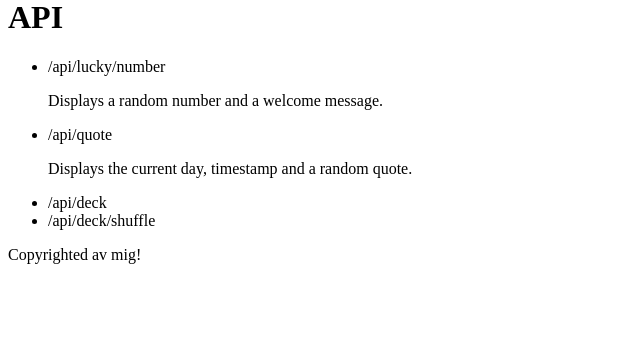
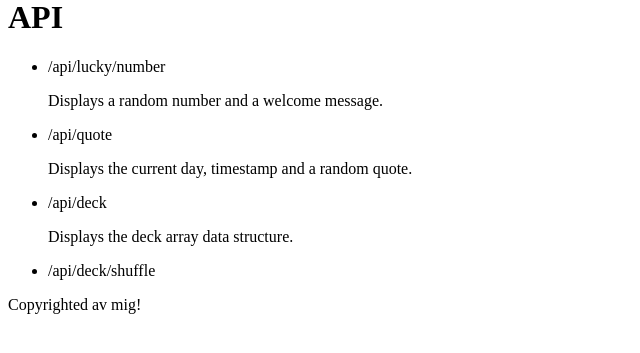
Before and after one commit to davidallert/mvc, a Symfony app: template templates/api.html.twig in a window 1280 px wide. Shown: the part 164-517 px from the top of the page, without its empty margins (0-640 px from the left). Run offline with Twig, Linux system fonts and the light colour scheme; the template is opened without the code that fills it, so the values that code supplies are empty; some libraries are stand-ins or nearby versions.

Commit message:
Add api description for /deck.

```diff
--- a/templates/api.html.twig
+++ b/templates/api.html.twig
@@ -10,6 +10,7 @@
         <li>/api/quote</li>
         <p>Displays the current day, timestamp and a random quote.</p>
         <li>/api/deck</li>
+        <p>Displays the deck array data structure.</p>
         <li>/api/deck/shuffle</li>
     </ul>
 
```
